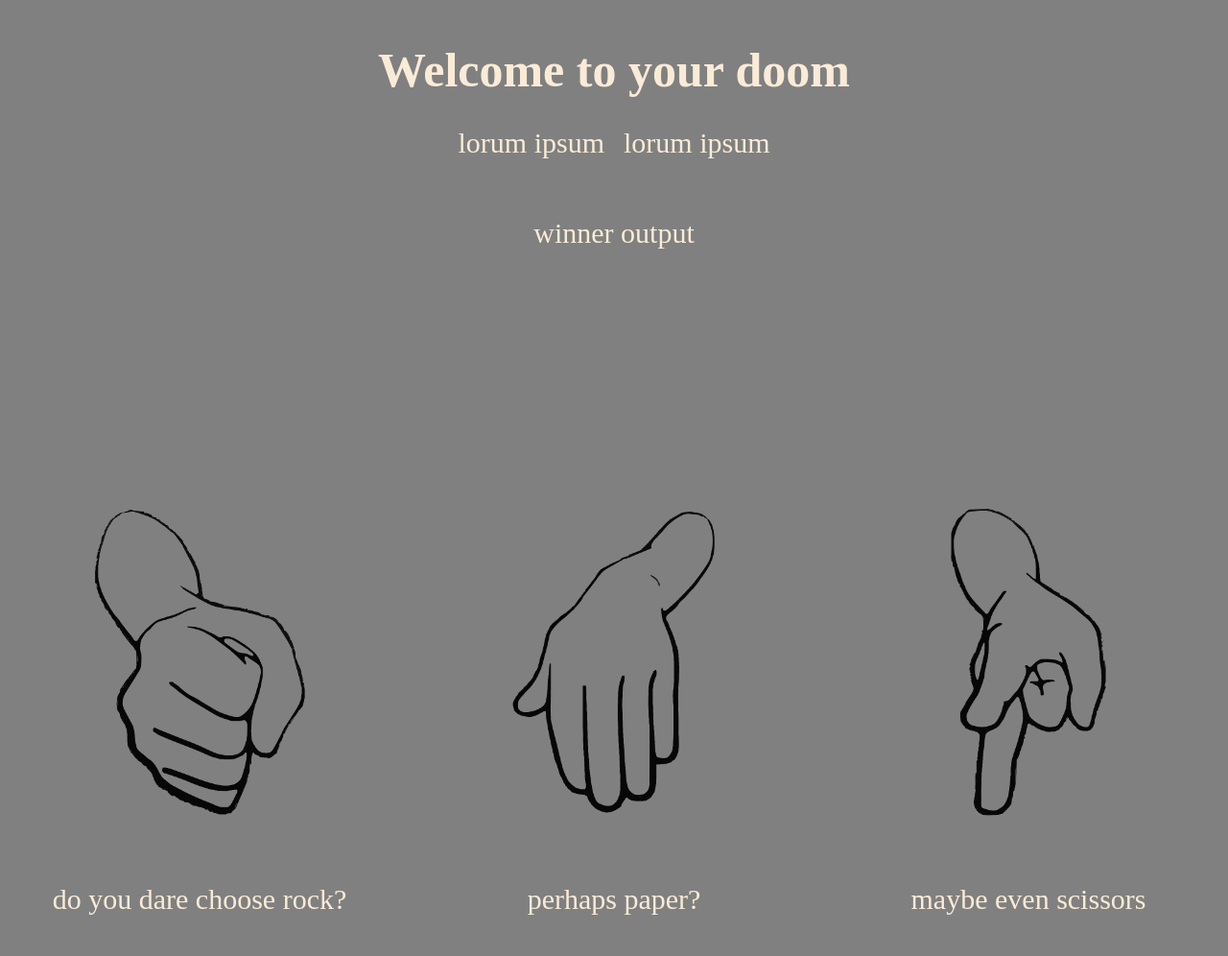
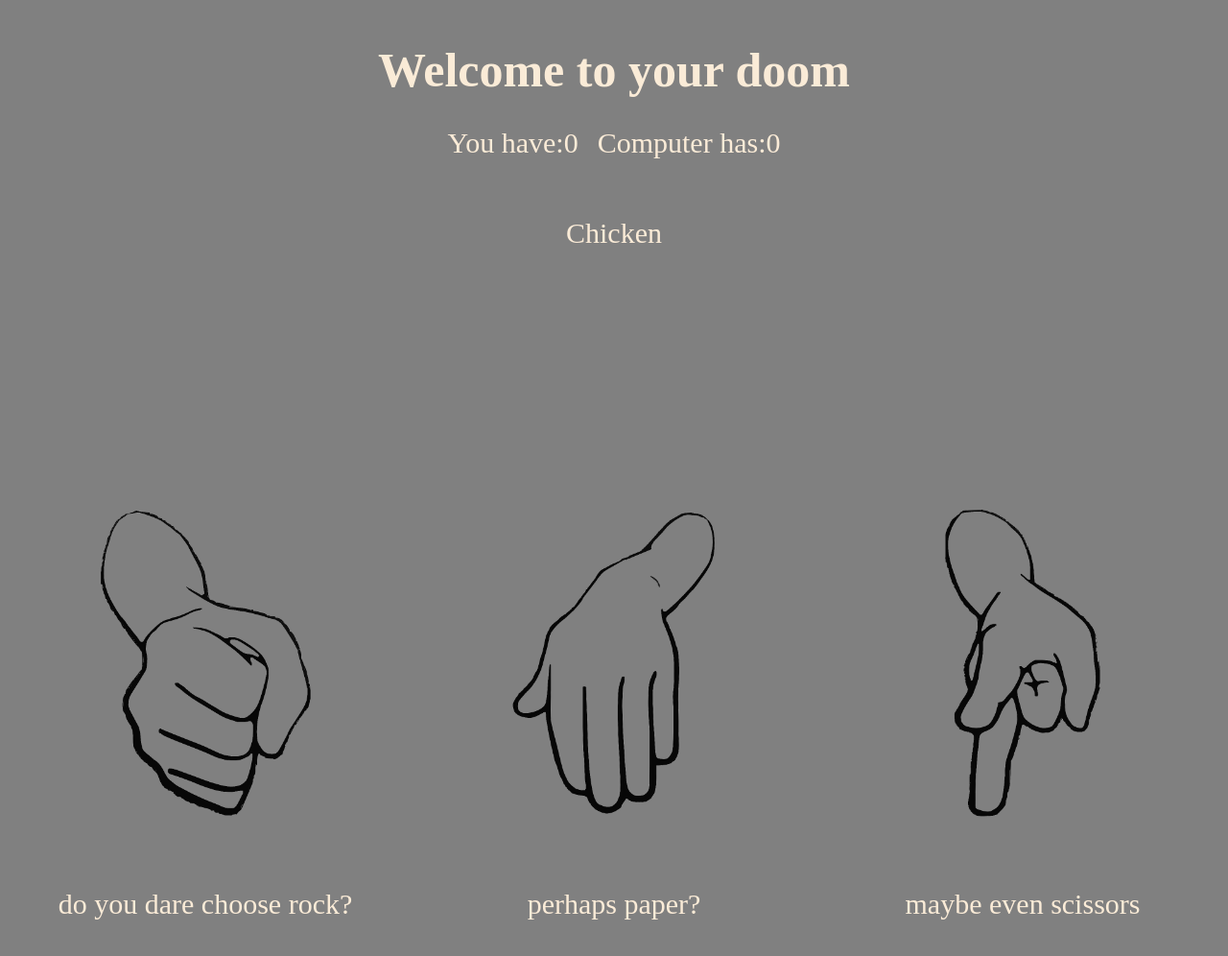
Before and after one commit to littlee5521/rockpaper, a plain HTML site: page index.html in a window 1280 px wide. Shown: the whole page at 96% size. Drawn offline with Linux system fonts and the light colour scheme.

Commit message:
layout updated images nested inside button elements

```diff
--- a/index.html
+++ b/index.html
@@ -6,28 +6,34 @@
     <meta name="viewport" content="width=device-width, initial-scale=1.0" />
     <link rel="stylesheet" href="styles.css" />
     <script src="script.js" defer></script>
-    <title>Rock paper scisccors of doom</title>
+    <title>Rock paper scissors of doom</title>
   </head>
   <body>
     <div class="header">
       <h1 class="title">Welcome to your doom</h1>
       <div class="scoreContainer">
-        <p>lorum ipsum</p>
-        <p>lorum ipsum</p>
+        <p>You have:0</p>
+        <p>Computer has:0</p>
       </div>
-      <p class="output">winner output</p>
+      <p class="output">Chicken</p>
     </div>
     <div class="gameContainer">
       <div class="gameContent">
-        <img class="gameIcon" src="img/rock.png" alt="" />
+        <button class="gamebtn" id="rock">
+          <img class="gameIcon" src="img/rock.png" alt="" />
+        </button>
         <p>do you dare choose rock?</p>
       </div>
       <div class="gameContent">
-        <img class="gameIcon" src="img/paper.png" alt="" />
+        <button class="gamebtn">
+          <img class="gameIcon" src="img/paper.png" alt="" />
+        </button>
         <p>perhaps paper?</p>
       </div>
       <div class="gameContent">
-        <img class="gameIcon" src="img/scissors.png" alt="" />
+        <button class="gamebtn">
+          <img class="gameIcon" src="img/scissors.png" alt="" />
+        </button>
         <p>maybe even scissors</p>
       </div>
     </div>
--- a/script.js
+++ b/script.js
@@ -0,0 +1 @@
+let computerChoice = ''
--- a/styles.css
+++ b/styles.css
@@ -37,6 +37,10 @@ body {
     flex-direction: column;
     font-size: 30px;
 }
+.gamebtn {
+    background-color: gray;
+    border-style: none;
+}
 .gameIcon {
     height: 400px;
     width: auto;
```
